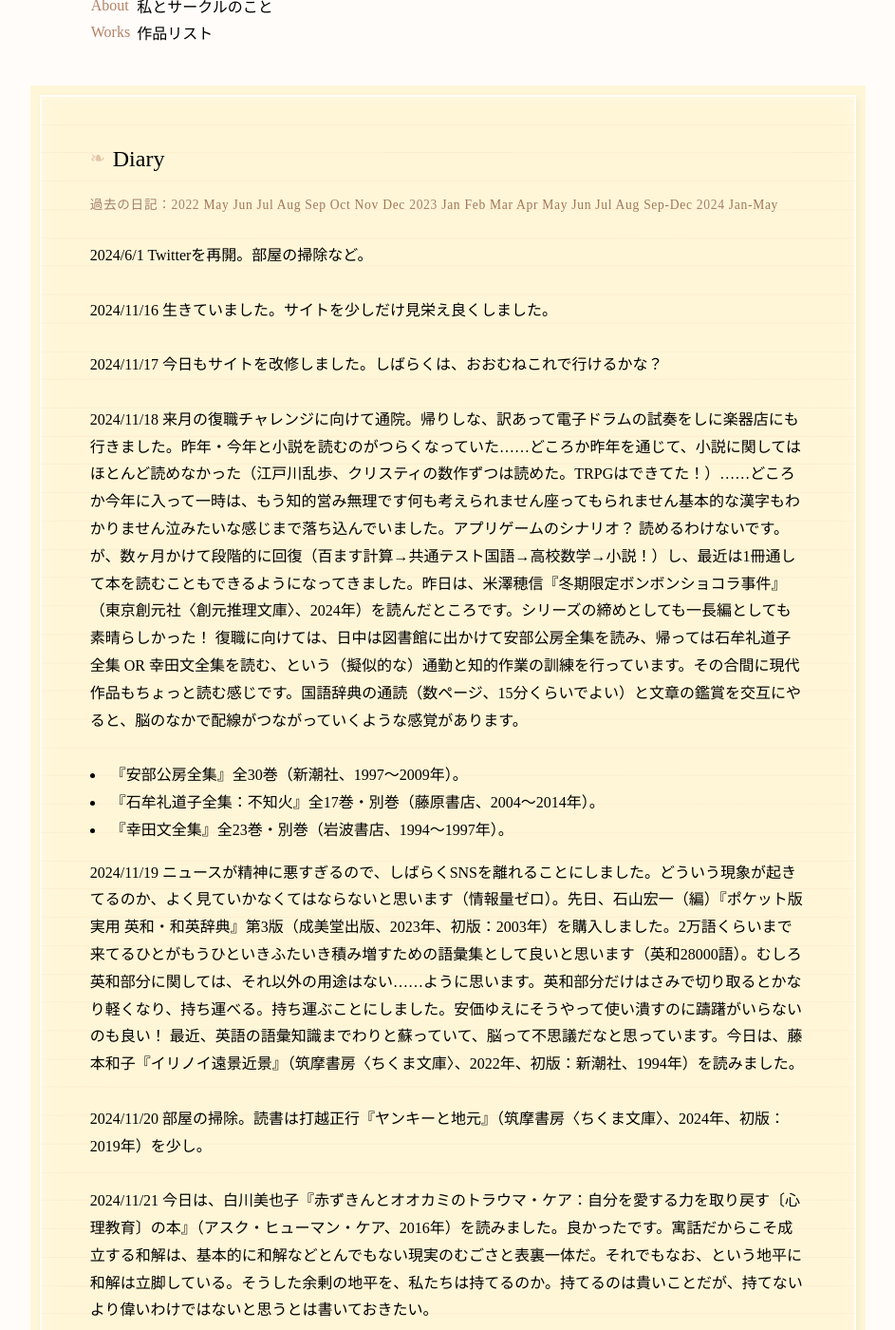
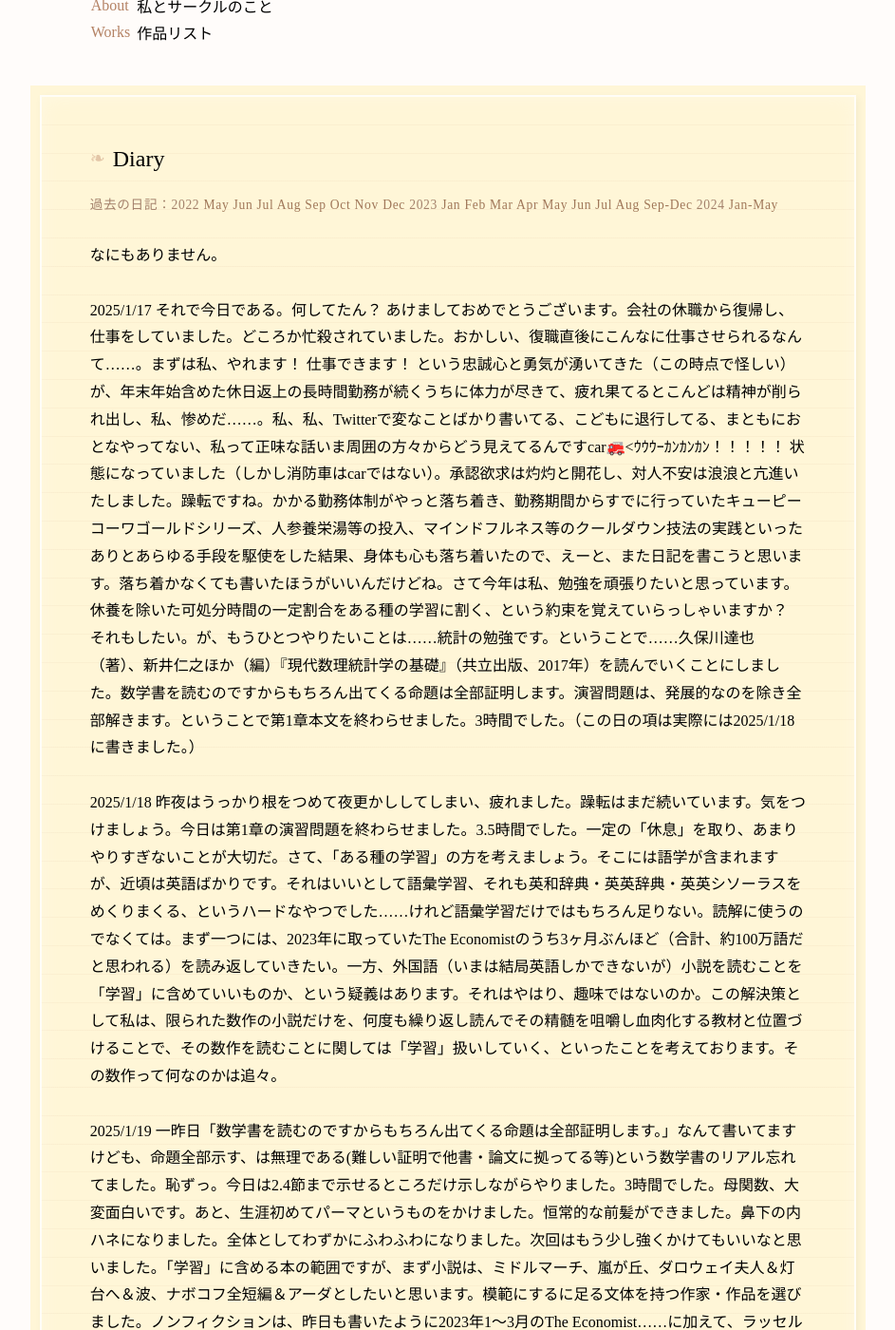
Before and after one commit to misora100/misora100.github.io, a Jekyll site: the page index.html, which Jekyll copies as it is, in a window 1280 px wide and 1400 px high, scrolled down 581 px. Shown: the whole window at 95% size, without its empty margins (168-1111 px from the left). Built offline with Jekyll 4.4.1, drawn with Linux system fonts in a browser that asks for light colours; some web fonts are replaced; some of the changed text lies outside the part shown.

Commit message:
Update index.html

```diff
--- a/index.html
+++ b/index.html
@@ -75,21 +75,7 @@
             <p>過去の日記：2022 <a href="https://misora100.medium.com/diary-may-2022-92811cce64f1">May</a> <a href="https://misora100.medium.com/diary-may-2022-ee2961bbb1e8">Jun</a> <a href="https://misora100.medium.com/diary-july-2022-60981748bebd">Jul</a> <a href="https://misora100.medium.com/diary-august-2022-11ddd7f46f0a">Aug</a> <a href="https://misora100.medium.com/diary-september2022-87738490c457">Sep</a> <a href="https://misora100.medium.com/diary-october-2022-31d923c6b906">Oct</a> <a href="https://misora100.medium.com/diary-november-2022-ccc81a3f6faa">Nov</a> <a href="https://medium.com/@misora100/diary-december-2022-8d579729dd4">Dec</a> 2023 <a href="https://misora100.medium.com/diary-january-2023-9be07eca824">Jan</a> <a href="https://misora100.medium.com/diary-february-2023-682fd670e922">Feb</a> <a href="https://misora100.medium.com/diary-march-2023-8821799c2863">Mar</a> <a href="https://misora100.medium.com/diary-april-2023-c35086f099b1")>Apr</a> <a href="https://misora100.medium.com/diary-may-2023-90328dacf7f7")>May</a> <a href="https://misora100.medium.com/diary-june2023-a7a5885c6f53")>Jun</a> <a href="https://misora100.medium.com/diary-july-2023-5b5e9ae6e484")>Jul</a> <a href="https://misora100.medium.com/diary-august2023-3e3724c9cd27")>Aug</a> <a href="https://misora100.medium.com/diary-sep-2023-dec-2023-cb1d1e953f1e")>Sep-Dec</a> 2024 <a href="https://misora100.medium.com/diary-jan-2024-may-2024-50bbb83adb88">Jan-May</a></p>
         </div>
         <div>
-            <p>2024/6/1 Twitterを再開。部屋の掃除など。</p>
-            <p>2024/11/16 生きていました。サイトを少しだけ見栄え良くしました。</p>
-            <p>2024/11/17 今日もサイトを改修しました。しばらくは、おおむねこれで行けるかな？</p>
-            <p>2024/11/18 来月の復職チャレンジに向けて通院。帰りしな、訳あって電子ドラムの試奏をしに楽器店にも行きました。昨年・今年と小説を読むのがつらくなっていた……どころか昨年を通じて、小説に関してはほとんど読めなかった（江戸川乱歩、クリスティの数作ずつは読めた。TRPGはできてた！）……どころか今年に入って一時は、もう知的営み無理です何も考えられません座ってもられません基本的な漢字もわかりません泣みたいな感じまで落ち込んでいました。アプリゲームのシナリオ？ 読めるわけないです。が、数ヶ月かけて段階的に回復（百ます計算→共通テスト国語→高校数学→小説！）し、最近は1冊通して本を読むこともできるようになってきました。昨日は、米澤穂信『冬期限定ボンボンショコラ事件』（東京創元社〈創元推理文庫〉、2024年）を読んだところです。シリーズの締めとしても一長編としても素晴らしかった！ 復職に向けては、日中は図書館に出かけて安部公房全集を読み、帰っては石牟礼道子全集 OR 幸田文全集を読む、という（擬似的な）通勤と知的作業の訓練を行っています。その合間に現代作品もちょっと読む感じです。国語辞典の通読（数ページ、15分くらいでよい）と文章の鑑賞を交互にやると、脳のなかで配線がつながっていくような感覚があります。</p>
-            <li>『安部公房全集』全30巻（新潮社、1997～2009年）。</a></li>
-            <li>『石牟礼道子全集：不知火』全17巻・別巻（藤原書店、2004～2014年）。</a></li>
-            <li>『幸田文全集』全23巻・別巻（岩波書店、1994～1997年）。</a></li>
-            <p>2024/11/19 ニュースが精神に悪すぎるので、しばらくSNSを離れることにしました。どういう現象が起きてるのか、よく見ていかなくてはならないと思います（情報量ゼロ）。先日、石山宏一（編）『ポケット版 実用 英和・和英辞典』第3版（成美堂出版、2023年、初版：2003年）を購入しました。2万語くらいまで来てるひとがもうひといきふたいき積み増すための語彙集として良いと思います（英和28000語）。むしろ英和部分に関しては、それ以外の用途はない……ように思います。英和部分だけはさみで切り取るとかなり軽くなり、持ち運べる。持ち運ぶことにしました。安価ゆえにそうやって使い潰すのに躊躇がいらないのも良い！ 最近、英語の語彙知識までわりと蘇っていて、脳って不思議だなと思っています。今日は、藤本和子『イリノイ遠景近景』（筑摩書房〈ちくま文庫〉、2022年、初版：新潮社、1994年）を読みました。</p>
-            <p>2024/11/20 部屋の掃除。読書は打越正行『ヤンキーと地元』（筑摩書房〈ちくま文庫〉、2024年、初版：2019年）を少し。</p>
-            <p>2024/11/21 今日は、白川美也子『赤ずきんとオオカミのトラウマ・ケア：自分を愛する力を取り戻す〔心理教育〕の本』（アスク・ヒューマン・ケア、2016年）を読みました。良かったです。寓話だからこそ成立する和解は、基本的に和解などとんでもない現実のむごさと表裏一体だ。それでもなお、という地平に和解は立脚している。そうした余剰の地平を、私たちは持てるのか。持てるのは貴いことだが、持てないより偉いわけではないと思うとは書いておきたい。</p>
-            <p>2024/11/22 甲田学人『ほうかごがかり』第1巻（KADOKAWA〈電撃文庫〉、2024年）を読んだ。</p>
-            <p>2024/11/23 必要があって買い物に出る。疲れた。</p>
-            <p>2024/11/24 引き続き買い物に出る。電球を取り付けて、引っ越してきてからおよそ丸2年、初めて廊下の照明が全部つく普通の家になりました。他人が訪問しても引かないような家にしていきたいと思います。</p>
-            <p>2024/11/25 久々にリンバスカンパニー。ようやく4-48を突破した。</p>
-            <p>2024/11/26～2024/11/30 日記の存在自体忘れてしまっていた……。おそるべき脳。復職できるかな。日記書くのも、ちゃんとデイリーのタスクとして明示しないとだな。この間何してたんだっけ。ええっと、リンバス4章クリアね。リンバスの暗示的なテキストの良さを感じました。あとは図書館に行ったり、役所に行ったり、通院したり、ですね。</p>
+            <p>なにもありません。</p>
             <p>2025/1/17 それで今日である。何してたん？ あけましておめでとうございます。会社の休職から復帰し、仕事をしていました。どころか忙殺されていました。おかしい、復職直後にこんなに仕事させられるなんて……。まずは私、やれます！ 仕事できます！ という忠誠心と勇気が湧いてきた（この時点で怪しい）が、年末年始含めた休日返上の長時間勤務が続くうちに体力が尽きて、疲れ果てるとこんどは精神が削られ出し、私、惨めだ……。私、私、Twitterで変なことばかり書いてる、こどもに退行してる、まともにおとなやってない、私って正味な話いま周囲の方々からどう見えてるんですcar🚒<ｳｳｳｰｶﾝｶﾝｶﾝ！！！！！ 状態になっていました（しかし消防車はcarではない）。承認欲求は灼灼と開花し、対人不安は浪浪と亢進いたしました。躁転ですね。かかる勤務体制がやっと落ち着き、勤務期間からすでに行っていたキューピーコーワゴールドシリーズ、人参養栄湯等の投入、マインドフルネス等のクールダウン技法の実践といったありとあらゆる手段を駆使をした結果、身体も心も落ち着いたので、えーと、また日記を書こうと思います。落ち着かなくても書いたほうがいいんだけどね。さて今年は私、勉強を頑張りたいと思っています。休養を除いた可処分時間の一定割合をある種の学習に割く、という約束を覚えていらっしゃいますか？ それもしたい。が、もうひとつやりたいことは……統計の勉強です。ということで……久保川達也（著）、新井仁之ほか（編）『現代数理統計学の基礎』（共立出版、2017年）を読んでいくことにしました。数学書を読むのですからもちろん出てくる命題は全部証明します。演習問題は、発展的なのを除き全部解きます。ということで第1章本文を終わらせました。3時間でした。（この日の項は実際には2025/1/18に書きました。）</p>
             <p>2025/1/18 昨夜はうっかり根をつめて夜更かししてしまい、疲れました。躁転はまだ続いています。気をつけましょう。今日は第1章の演習問題を終わらせました。3.5時間でした。一定の「休息」を取り、あまりやりすぎないことが大切だ。さて、「ある種の学習」の方を考えましょう。そこには語学が含まれますが、近頃は英語ばかりです。それはいいとして語彙学習、それも英和辞典・英英辞典・英英シソーラスをめくりまくる、というハードなやつでした……けれど語彙学習だけではもちろん足りない。読解に使うのでなくては。まず一つには、2023年に取っていたThe Economistのうち3ヶ月ぶんほど（合計、約100万語だと思われる）を読み返していきたい。一方、外国語（いまは結局英語しかできないが）小説を読むことを「学習」に含めていいものか、という疑義はあります。それはやはり、趣味ではないのか。この解決策として私は、限られた数作の小説だけを、何度も繰り返し読んでその精髄を咀嚼し血肉化する教材と位置づけることで、その数作を読むことに関しては「学習」扱いしていく、といったことを考えております。その数作って何なのかは追々。</p>
             <p>2025/1/19 一昨日「数学書を読むのですからもちろん出てくる命題は全部証明します。」なんて書いてますけども、命題全部示す、は無理である(難しい証明で他書・論文に拠ってる等)という数学書のリアル忘れてました。恥ずっ。今日は2.4節まで示せるところだけ示しながらやりました。3時間でした。母関数、大変面白いです。あと、生涯初めてパーマというものをかけました。恒常的な前髪ができました。鼻下の内ハネになりました。全体としてわずかにふわふわになりました。次回はもう少し強くかけてもいいなと思いました。「学習」に含める本の範囲ですが、まず小説は、ミドルマーチ、嵐が丘、ダロウェイ夫人＆灯台へ＆波、ナボコフ全短編＆アーダとしたいと思います。模範にするに足る文体を持つ作家・作品を選びました。ノンフィクションは、昨日も書いたように2023年1～3月のThe Economist……に加えて、ラッセル幸福論＆哲学の諸問題を読もうと思います。これで合計200万語くらいかと。ということは1日1万語（30分くらい）読んだら半年くらいで1周です。良いのではないでしょうか。こういうのって、ヒッヒッヒ……と画策しているときがいちばん楽しいものです。</p>
```
